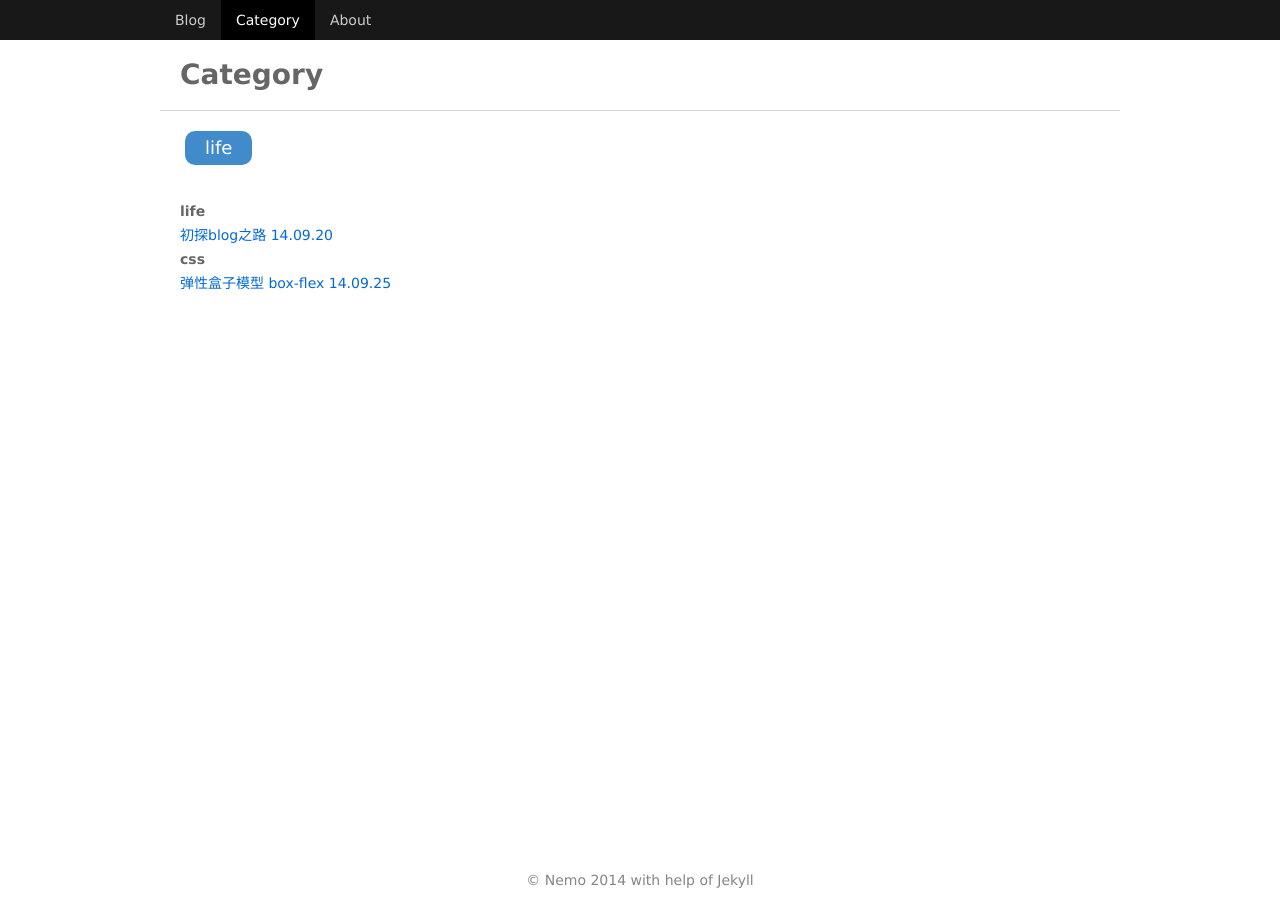
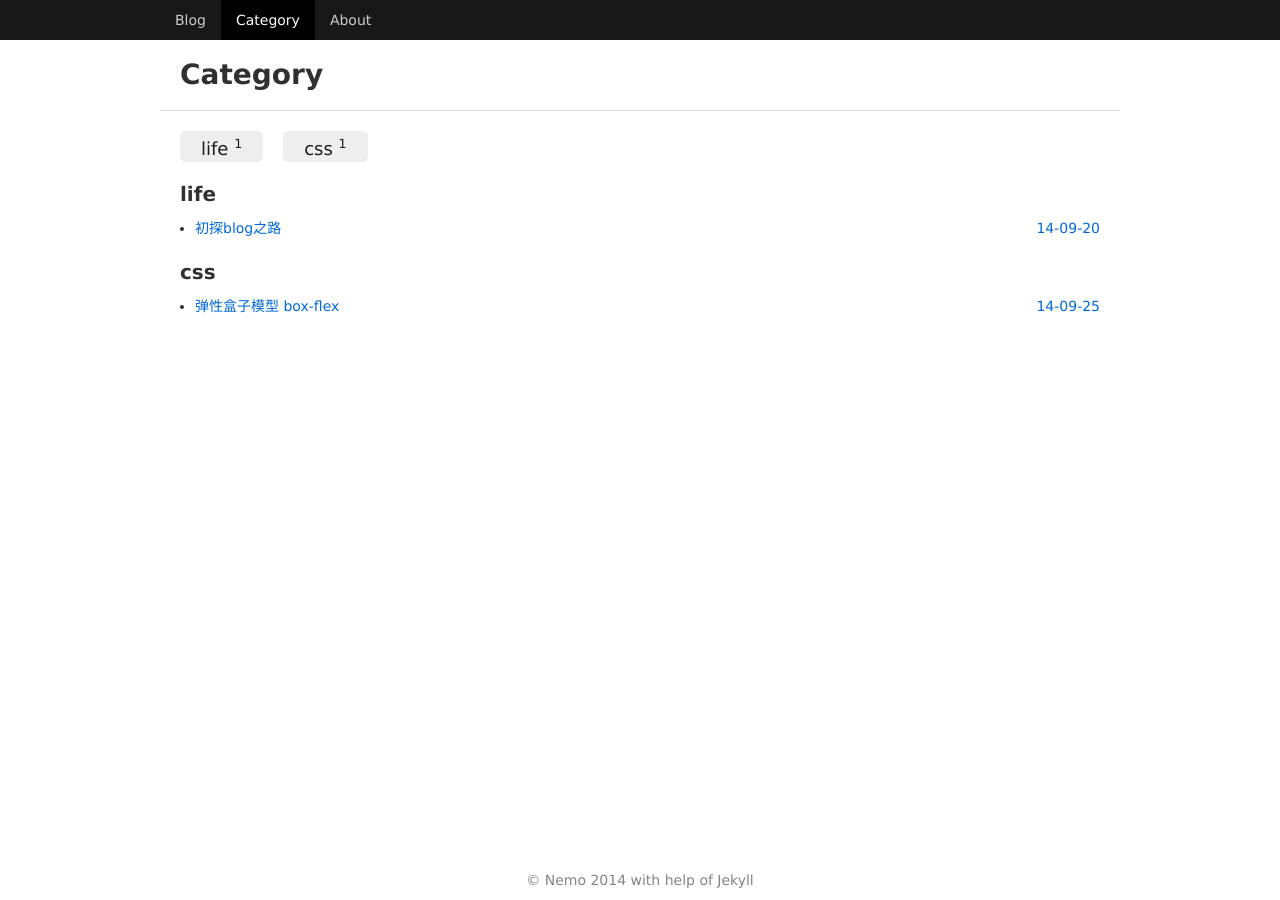
Before and after one commit to Caesor/caesor.github.io, a Jekyll site: the page built from category.html, in a window 1280 px wide. Built offline with Jekyll 4.4.1, drawn with Linux system fonts in a browser that asks for light colours.

Commit message:
change the display of code in blog and style of tags lists

```diff
--- a/_layouts/template.html
+++ b/_layouts/template.html
@@ -9,6 +9,7 @@
 	<link type="text/css" rel="stylesheet" href="{{ site.baseurl }}/css/common.css">
 	<link type="text/css" rel="stylesheet" href="{{ site.baseurl }}/css/layout.css">
 	<link type="text/css" rel="stylesheet" href="{{ site.baseurl }}/css/pages.css">
+	<link type="text/css" rel="stylesheet" href="{{ site.baseurl }}/resource/google-code-prettify/prettify.css" />
 </head>
 <body class="bg">
 	<header>
--- a/category.html
+++ b/category.html
@@ -3,19 +3,25 @@ layout: template
 title: Category
 ---
 <ul class="tag_list"">
+{% if site.tags.first[0] == null %}
 	{% for tag in site.tags %}
     <li>
-    <a href="tags.html#{{ tag | first | cgi_encode }}" class="{{ tag | first }}">{{ tag | first }}</a>
+    <a href="tags.html#{{ tag | first | cgi_encode }}">{{ tag }}<span>{{site.tag[tag].size}}</span></a>
     </li>
     {% endfor %}
+{% else %}
+    {% for tag in site.tags %}
+    	<li><a href="{{ BASE_PATH }}{{ site.JB.tags_path }}#{{ tag[0] }}-ref">{{ tag[0] }} <span>{{ tag[1].size }}</span></a></li>
+    {% endfor %}
+  {% endif %}
 </ul>
 {% for tag in site.tags %}
-    <h1>{{ tag | first }}<a name="{{ tag | first | cgi_escape }}"></a></h1>
-    <ul class="postList">
+<h1 class="post_title">{{ tag | first }}</h1>
+<ul class="post_list">
     {% for posts in tag %}
         {% for post in posts %}
         {% if post.title %}
-            <li><a href="{{ post.url }}">{{ post.title }} <span>{{ post.date | date: '%y.%m.%d' }}</span></a></li>
+        <li><a href="{{ post.url }}">{{ post.title }} <span>{{ post.date | date: '%y-%m-%d' }}</span></a></li>
         {% endif %}
         {% endfor %}
     {% endfor %}
--- a/css/common.css
+++ b/css/common.css
@@ -9,7 +9,7 @@ address,caption,cite,code,dfn,em,th,var,optgroup {font-style:normal;font-weight:
 h1,h2,h3,h4,h5,h6 {font-size:100%;}
 abbr,acronym {border:0;font-variant:normal;}
 input,button,textarea,select,optgroup,option {font-family:inherit;font-size:inherit;font-style:inherit;font-weight:inherit;}
-code,kbd,samp,tt {font-size:100%;}
+code,kbd,samp,tt {font-size:90%;}
 /*@purpose To enable resizing for IE */
 /*@branch For IE6-Win,IE7-Win */
 input,button,textarea,select {*font-size:100%;}
--- a/css/layout.css
+++ b/css/layout.css
@@ -10,7 +10,7 @@ header ul li a:hover{color:#fff;text-decoration:none;}
 header ul li.selected{background-color:#000;}
 header ul li.selected a{color:#fff;}
 
-.wall{margin: 0 auto;padding:40px 0;color:#666666;}
+.wall{margin: 0 auto;padding:40px 0;color:#303030;}
 .nav_font{font-size: 28px;line-height: 30px;background-color: #fff;border-bottom: 1px solid #D6D6D6;}
 .blog_layout{display:-moz-box;display:-webkit-box;display:box;}
 .content_part{font-size:14px;background-color: #fff;overflow:hidden;}
--- a/css/pages.css
+++ b/css/pages.css
@@ -1,5 +1,5 @@
 /* common type */
-.life{background-color:#428bca; color:#fff;}
+.blue{background-color:#428bca; color:#fff;}
 .red{background-color:#d9534f; color:#fff;}
 .green{background-color:#5cb85c; color:#fff;}
 .orange{background-color:#f0ad4e; color:#fff;}
@@ -16,11 +16,23 @@
 .pub_time{display:inline-block;font-size:16px;color:#00438a;}
 .blog_tag{display:inline-block;padding:0 10px;}
 .blog_tag li{display:inline-block;padding: 0px 10px;border-radius: 10px;line-height: 20px; margin:0 5px;}
-.blog_content article{text-indent: 25px;margin: 10px 0;}
+.blog_content p{text-indent:25px;margin: 10px 0;}
+.blog_content img{max-width:100%;}
+
+/* code in blog */
+.prettyprint{white-space:pre;white-space:pre-wrap;word-break:break-all;word-wrap:break-word;}
+.prettyprint ol{border:1px solid #E6E6E6; border-radius: 5px;}
+.prettyprint ol li{list-style-type:decimal; list-style-position:inside;}
 
 /* tag */
-.tag_list li a{font-size:18px;display:inline-block; padding: 5px 20px;border-radius: 10px; margin:0 5px; color:#fff;}
-
+.tag_list{overflow:hidden;}
+.tag_list li{float: left;margin-right: 20px;border: 1px solid #eee;border-radius: 5px;background: #eee;}
+.tag_list li span{vertical-align: super;font-size:0.7em;}
+.tag_list li a{display: block;color:#1B1B1B;font-size:18px;padding: 0 20px;}
+.tag_list li a:hover{text-decoration:none;box-shadow: 0px 0px 15px #B6C5D6 inset;border-radius: 5px;}
+.post_title{font-size: 20px;margin: 20px 0 10px;}
+.post_list li{list-style-type: disc;margin-left: 15px;}
+.post_list span{float:right;}
 /* resume */
 .resume_head{background-color: #f5f5f5;}
 .resume_content{background-color: #fff;}
```
Also changed, not shown: other parts of _layouts/template.html (+4 -0 lines). Lines whose indentation alone changed are shown as unchanged.
